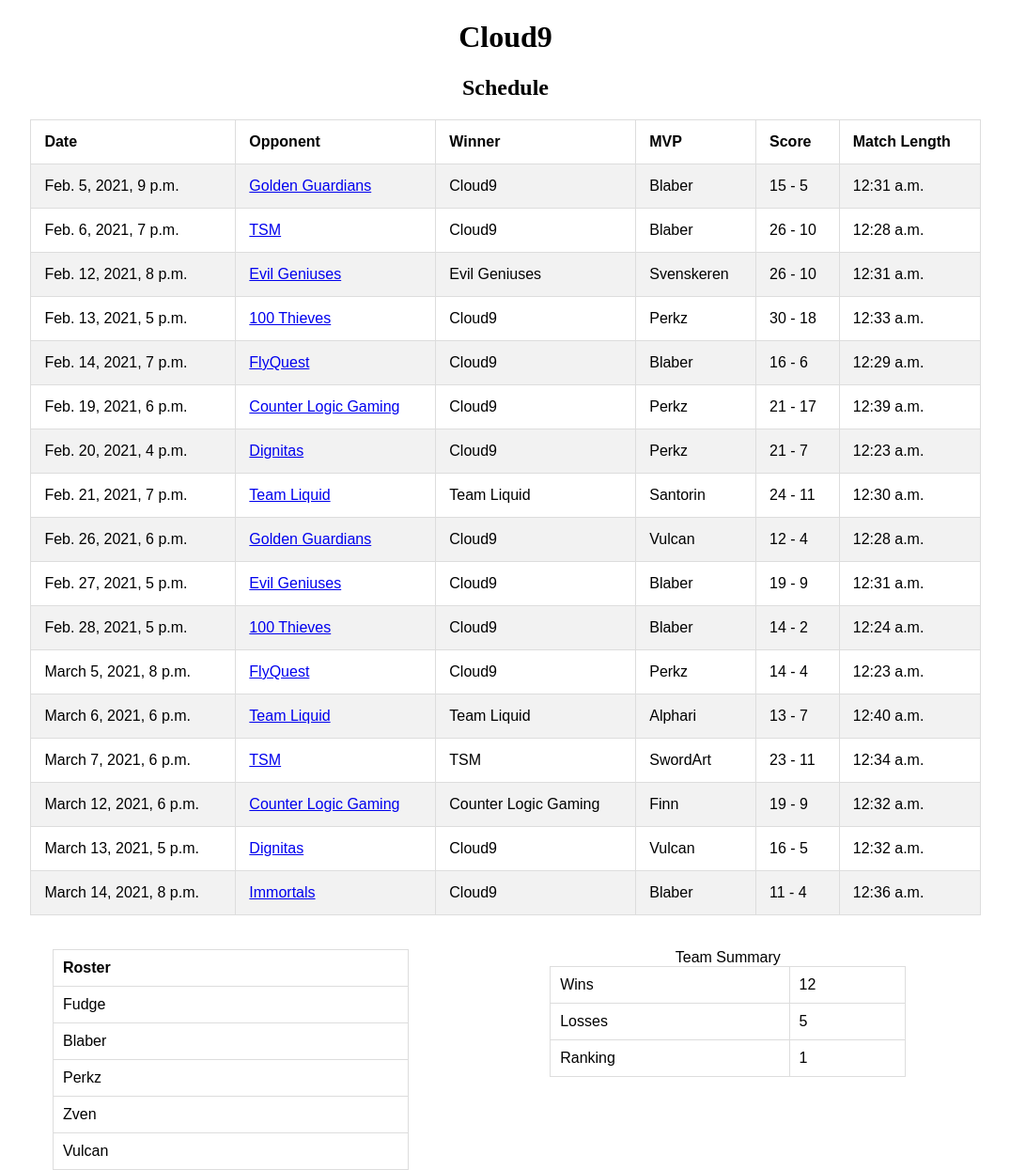
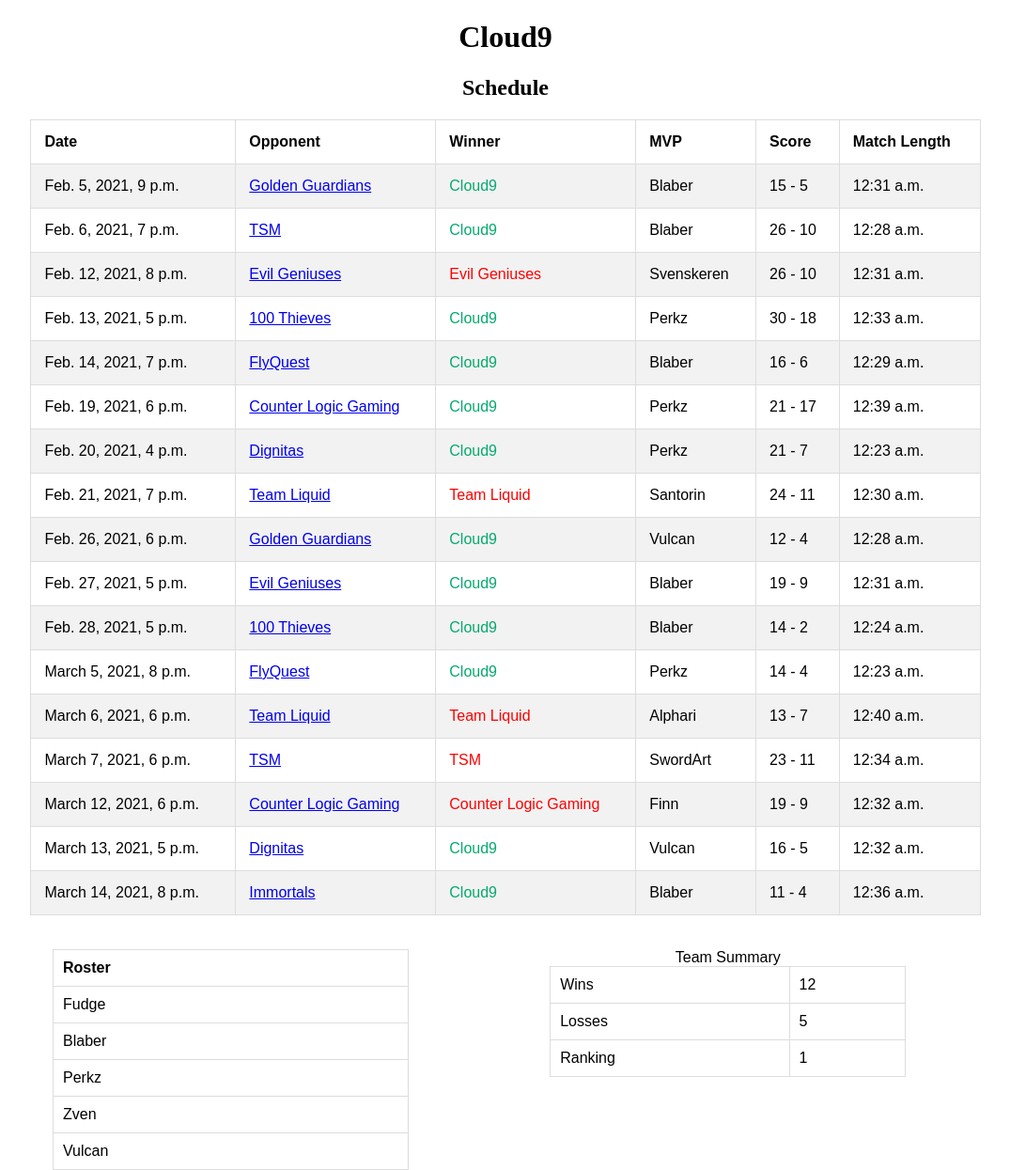
Before and after one commit to BencilSharpie/CS348-LoLEsports, a Django app: page /team/Cloud9 in a window 1280 px wide. Shown: the whole page at 94% size, without its empty margins (102-1177 px from the left). Run offline with Django 3.2, Linux system fonts and the light colour scheme; data comes from the database, SQL or seed files in the repository.

Commit message:
added color to winner and loser

```diff
--- a/CS348Project/lolesports/templates/team_page.html
+++ b/CS348Project/lolesports/templates/team_page.html
@@ -81,7 +81,11 @@ h2 {text-align: center;}
     {% else %}
     <td><a href="/team/{{ match.team1_name }}">{{ match.team1_name }}</a></td>
     {% endif %}
-    <td>{{ match.outcome }}</td>
+    {% if match.outcome == teamData.team_name %}
+    <td style="color: #04AA6D;">{{ match.outcome }}</td>
+    {% else %}
+    <td style="color: red">{{ match.outcome }}</td>
+    {% endif %}
     <td>{{ match.mvp }}</td>
     {% if match.team1_name == match.outcome %}
     <td>{{ match.team1_kills }} - {{ match.team2_kills }}</td>
```
